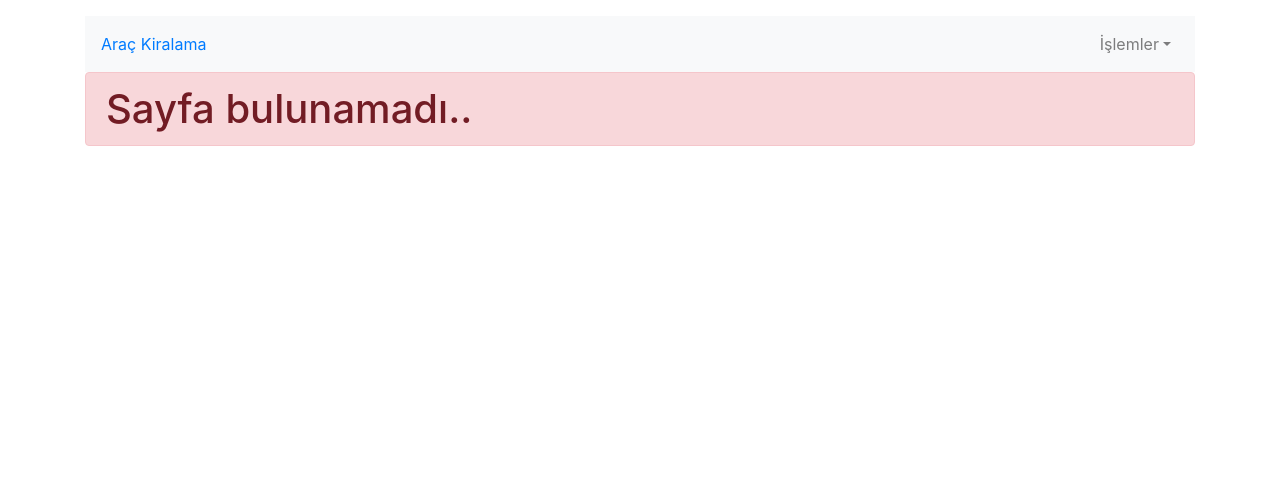
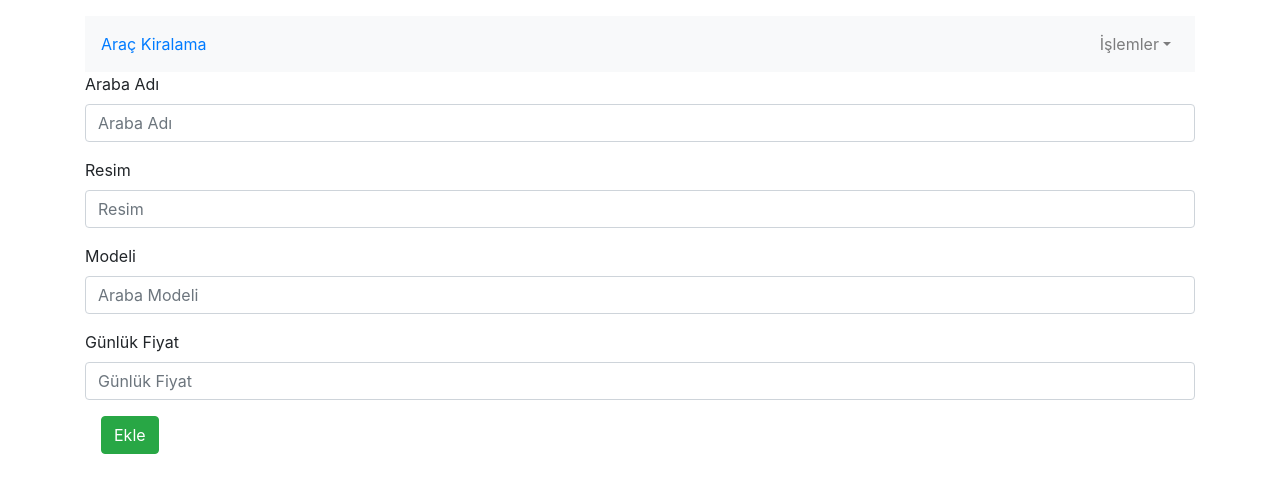
Before and after one commit to yasinatilkan60/Arac-Kiralama-Proje, a React (Create React App) app: page /add-car in a window 1280 px wide. Shown: the top 492 px of the page. Built offline with nearby package versions, Linux system fonts and the light colour scheme.

Commit message:
add car component is added

```diff
--- a/api/db.json
+++ b/api/db.json
@@ -4,19 +4,19 @@
       "id": 1,
       "customersId": 0,
       "image": "toyota",
-      "name": "Toyota Coralla ",
-      "model": "2000",
-      "dailyPrice": "225",
+      "name": "Toyota Coralla",
+      "model": "1998",
+      "dailyPrice": "165",
       "isRented": false
     },
     {
       "id": 2,
-      "customersId": 1,
+      "customersId": 0,
       "image": "mercedes",
       "name": "Mercedes",
       "model": 2015,
-      "dailyPrice": 250,
-      "isRented": true
+      "dailyPrice": "300",
+      "isRented": false
     },
     {
       "id": 3,
@@ -26,6 +26,24 @@
       "model": "2013",
       "dailyPrice": 200,
       "isRented": false
+    },
+    {
+      "customersId": 0,
+      "name": "volvo s60",
+      "image": "volvo",
+      "model": 2013,
+      "dailyPrice": 250,
+      "isRented": false,
+      "id": 4
+    },
+    {
+      "customersId": 0,
+      "image": "renault",
+      "name": "Renault",
+      "model": "2002",
+      "dailyPrice": "100",
+      "isRented": false,
+      "id": 5
     }
   ],
   "customers": [
--- /dev/null
+++ b/src/components/cars/AddCar.js
@@ -0,0 +1,90 @@
+import React, { Component } from "react";
+import { connect } from "react-redux";
+import { bindActionCreators } from "redux";
+import * as carActions from "../../redux/actions/carActions";
+import {Link} from "react-router-dom";
+import {
+  Button,
+  Form,
+  FormGroup,
+  Label,
+  Input,
+
+} from "reactstrap";
+import alertify from "alertifyjs";
+class SaveCar extends Component {
+  constructor(props){
+    super(props);
+    localStorage.clear();
+    this.state={
+      customersId: 0,
+      image: "",
+      name:"",
+      model:"",
+      dailyPrice:"",
+      isRented: false,
+    }
+  }
+  handleClick(){
+    let payload={
+      "customersId":0,
+      "image":this.state.image,
+      "name":this.state.name,
+      "model":this.state.model,
+      "dailyPrice":this.state.dailyPrice,
+      "isRented":false
+    }
+    this.props.actions.saveCar(payload);
+    alertify.success(this.state.name+" aracını eklediniz.");
+  }
+  render() {
+    return (
+
+      <div>
+        <Form>
+          <FormGroup>
+            <Label>Araba Adı</Label>
+            <Input placeholder="Araba Adı"
+            onChange = {(e) => this.setState({name : e.target.value})}/>
+          </FormGroup>
+          <FormGroup>
+            <Label>Resim</Label>
+            <Input placeholder="Resim"
+            onChange = {(e) => this.setState({image : e.target.value})}/>
+          </FormGroup>
+          <FormGroup>
+            <Label>Modeli</Label>
+            <Input
+              placeholder="Araba Modeli"
+              onChange = {(e) => this.setState({model : e.target.value})}
+            />
+          </FormGroup>
+          <FormGroup>
+            <Label>Günlük Fiyat</Label>
+            <Input
+              placeholder="Günlük Fiyat"
+              onChange = {(e) => this.setState({dailyPrice : e.target.value})}
+            />
+          </FormGroup>
+          <Link className="ml-3" to="/cars"><Button color="success" type="submit" onClick={(event) => this.handleClick(event)}>Ekle</Button></Link>
+        </Form>
+      </div>
+    );
+  }
+}
+function mapStateToProps(state) {
+    return {};
+  }
+
+function mapDispatchToProps(dispatch) {
+  return {
+    actions: {
+      saveCar: bindActionCreators(
+          carActions.saveCar,
+          dispatch
+      )
+    }
+  };
+}
+
+export default connect(mapStateToProps,mapDispatchToProps)(SaveCar);
--- a/src/components/cars/CarDetailList.js
+++ b/src/components/cars/CarDetailList.js
@@ -21,7 +21,7 @@ class CarDetailList extends Component {
             <div>
         <h3>
           <Badge color="warning">Arabalar</Badge>
-          <Link className="ml-3" to="/save-car"><Button color="success" onClick={() => this.clearCurrentCar()}><strong>Araba ekle</strong></Button></Link>
+          <Link className="ml-3" to="/add-car"><Button color="success" onClick={() => this.clearCurrentCar()}><strong>Araba ekle</strong></Button></Link>
         </h3>
         <Table>
           <thead>
--- a/src/components/cars/CarOperations.js
+++ b/src/components/cars/CarOperations.js
@@ -188,7 +188,6 @@ function mapStateToProps(state) {
 function mapDispatchToProps(dispatch) {
   return {
     actions: {
-      changeCar: bindActionCreators(carActions.changeCar, dispatch),
       getCustomers: bindActionCreators(customerActions.getCustomers, dispatch),
       saveCar: bindActionCreators(carActions.saveCar, dispatch),
       getCars: bindActionCreators(carActions.getCars, dispatch),
--- a/src/components/root/App.js
+++ b/src/components/root/App.js
@@ -7,6 +7,7 @@ import { Route, Switch } from "react-router-dom";
 import CustomerList from '../customers/CustomerList';
 import SaveCustomer from '../customers/SaveCustomer';
 import SaveCar from '../cars/SaveCar';
+import AddCar from '../cars/AddCar';
 import CarDetailList from '../cars/CarDetailList';
 function App() {
   return (
@@ -19,6 +20,7 @@ function App() {
           <Route path="/cars" component = {CarDetailList}></Route>
           <Route path="/save-customer" component = {SaveCustomer}></Route>
           <Route path="/save-car" component = {SaveCar}></Route>
+          <Route path="/add-car" component = {AddCar}></Route>
           <Route component={NotFound} />
         </Switch>
       </Container>
```
Also changed, not shown: src/img/renault.png (added), src/img/volvo.png (added).
